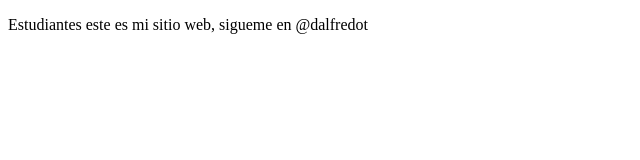
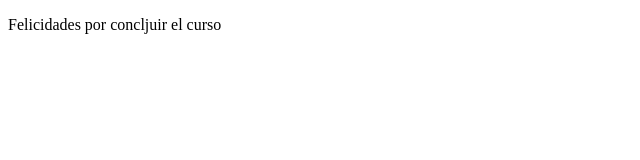
Before and after one commit to alfredotp/proyectoDemoCursoPrework, a plain HTML site: page index.html in a window 1280 px wide. Shown: the whole page, without its empty margins (0-640 px from the left). Drawn offline with Linux system fonts and the light colour scheme.

Commit message:
second commit

```diff
--- a/index.html
+++ b/index.html
@@ -7,6 +7,6 @@
      <title>Hola mundo</title>
 </head>
 <body>
-     <p>Estudiantes este es mi sitio web, sigueme en @dalfredot</p>
+     <p>Felicidades por concljuir el curso</p>
 </body>
 </html>
```
